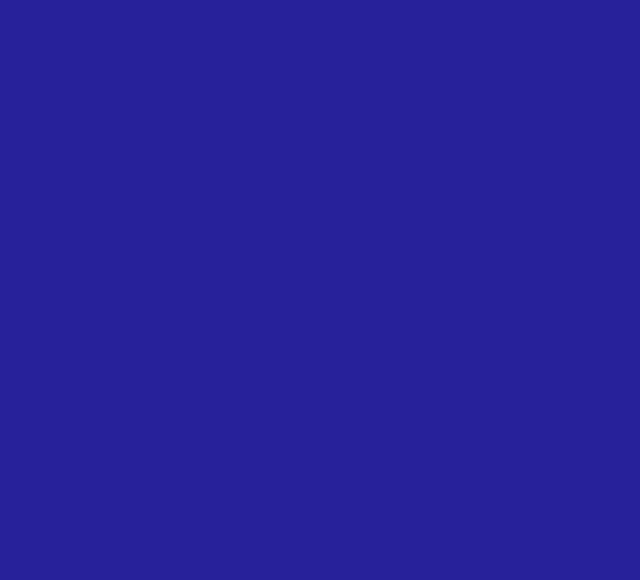
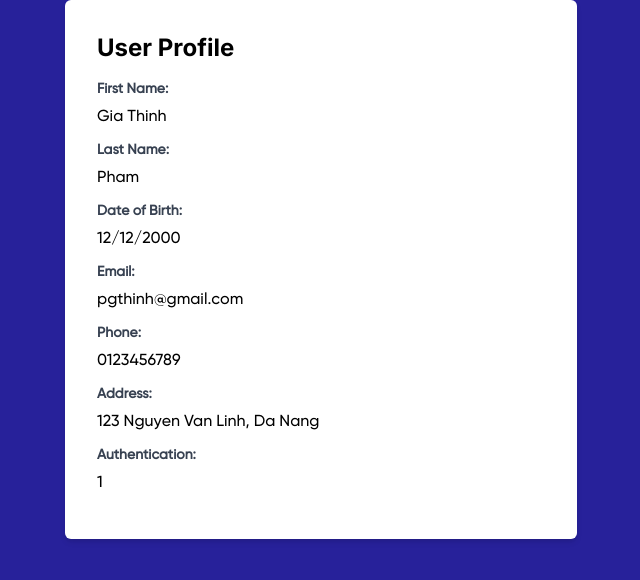
Before and after one commit to lob23/VirtualLibrary2, a Next.js app in the folder app/: page /pages/profile in a window 1280 px wide. Shown: the top 580 px of the page, without its empty margins (319-959 px from the left). Built offline with nearby package versions, Linux system fonts and the light colour scheme.

Commit message:
profile UI

```diff
--- a/app/src/app/pages/profile/profile_page.js
+++ b/app/src/app/pages/profile/profile_page.js
@@ -3,7 +3,53 @@ export default function profilePage(){
     return(
         <>
         <div className="relative w-screen h-screen bg-blue">
+            <div class="max-w-md mx-auto bg-white p-8 shadow-md rounded-md">
+                <h1 class="text-2xl font-bold mb-4">User Profile</h1>
 
+                <div class="mb-4">
+                    <label class="block text-gray-700 text-sm  font-Gilroy_md font-bold mb-2">First Name:</label>
+                    {/* <p>{{ user.User_firstname }}</p> */}
+                    <p class="font-Gilroy_md">Gia Thinh</p>
+                </div>
+
+                <div class="mb-4">
+                    <label class="block text-gray-700 text-sm font-Gilroy_md font-bold mb-2">Last Name:</label>
+                    {/* <p>{{ user.User_lastname }}</p> */}
+                    <p class="font-Gilroy_md">Pham</p>
+                </div>
+
+                <div class="mb-4">
+                    <label class="block text-gray-700 text-sm font-Gilroy_md font-bold mb-2">Date of Birth:</label>
+                    {/* <p>{{ user.User_dob ? user.User_dob.toDateString() : 'N/A' }}</p> */}
+                    <p class="font-Gilroy_md">12/12/2000</p>
+                </div>
+
+
+                <div class="mb-4">
+                    <label class="block text-gray-700 text-sm font-Gilroy_md font-bold mb-2">Email:</label>
+                    {/* <p>{{ user.User_email }}</p> */}
+                    <p class="font-Gilroy_md">pgthinh@gmail.com</p>
+                </div>
+
+                <div class="mb-4">
+                    <label class="block text-gray-700 text-sm font-Gilroy_md font-bold mb-2">Phone:</label>
+                    {/* <p>{{ user.User_phone }}</p> */}
+                    <p class="font-Gilroy_md">0123456789</p>
+                </div>
+
+                <div class="mb-4">
+                    <label class="block text-gray-700 text-sm font-Gilroy_md font-bold mb-2">Address:</label>
+                    {/* <p>{{ user.User_address }}</p> */}
+                    <p class="font-Gilroy_md">123 Nguyen Van Linh, Da Nang</p>
+                </div>
+
+                <div class="mb-4">
+                    {/* authentication */}
+                    <label class="block text-gray-700 text-sm font-Gilroy_md font-bold mb-2">Authentication:</label>
+                    {/* <p>{{ user.User_auth }}</p> */}
+                    <p class="font-Gilroy_md">1</p>
+                </div>
+            </div>
         </div>
         </>
     );
```
